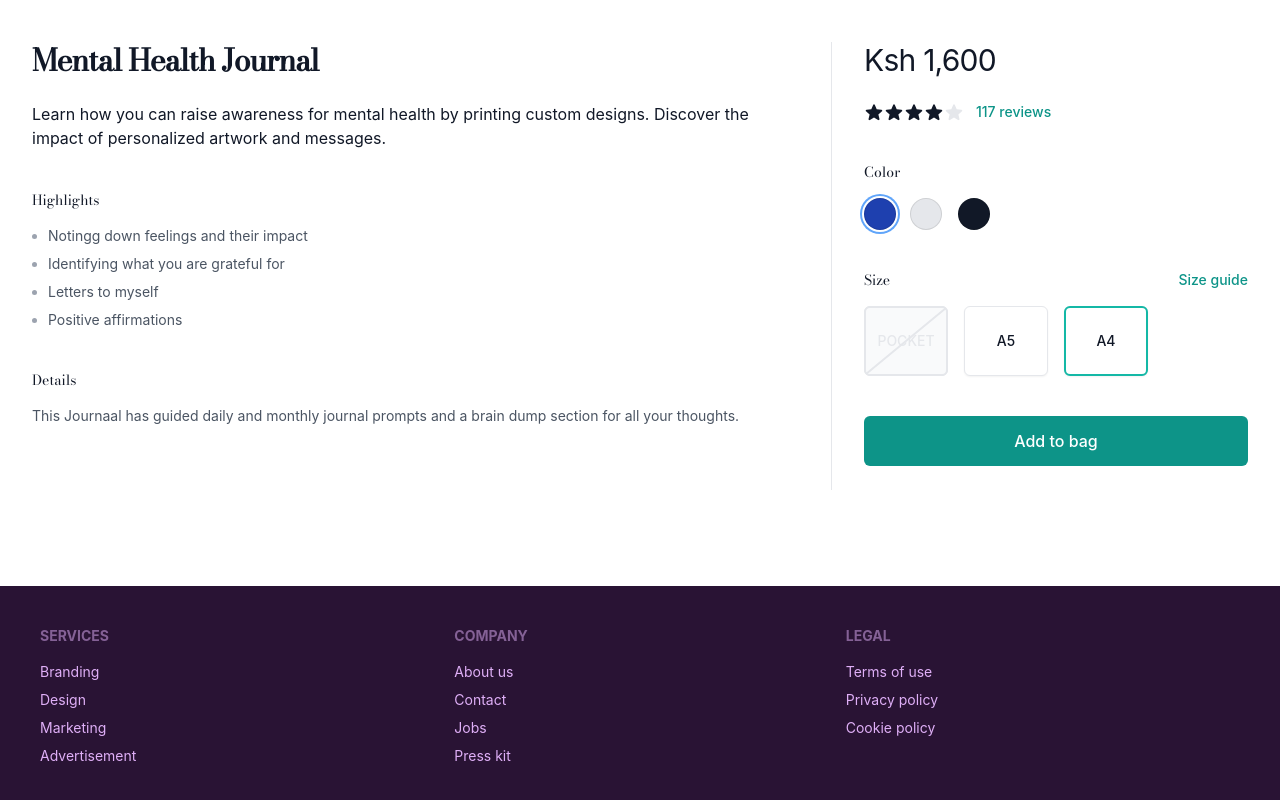
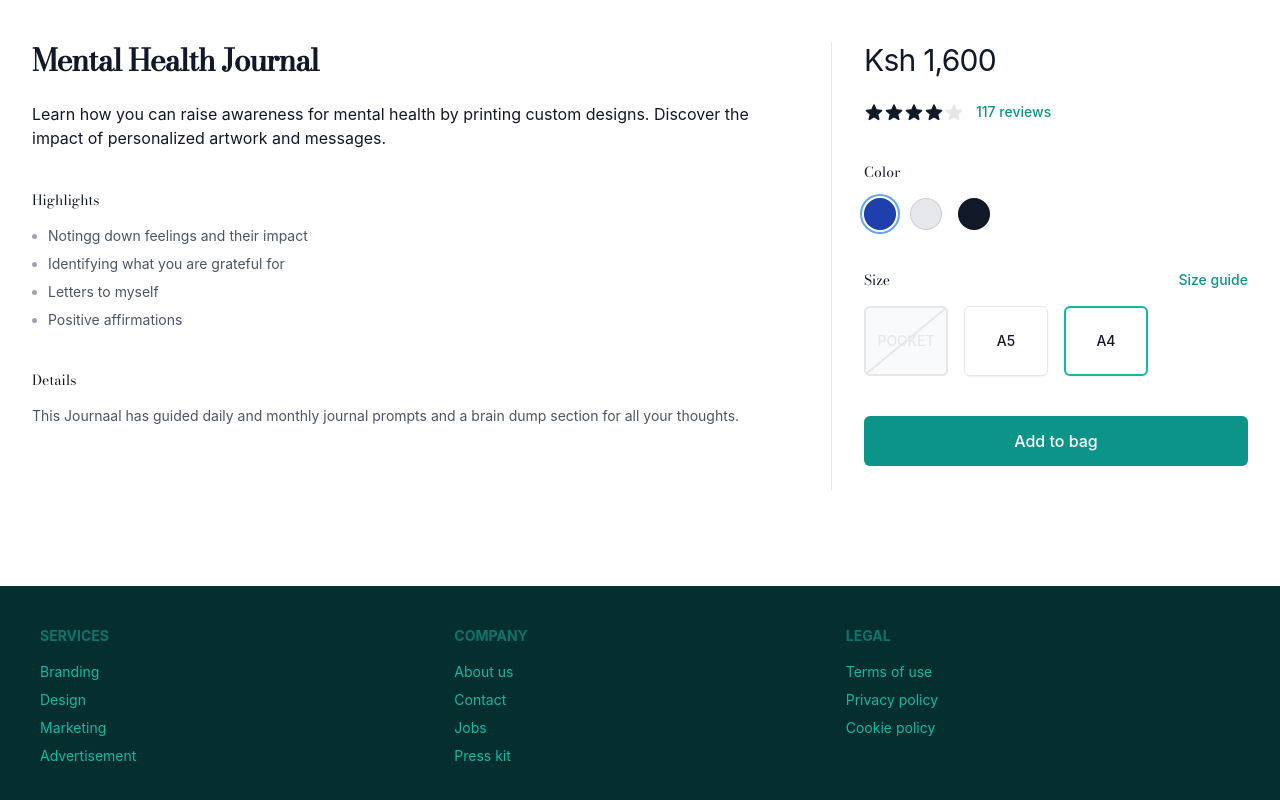
Before and after one commit to meggiddy/zahli-designs, a React (Create React App) app: page /product in a window 1280 px wide. Shown: the part 730-1530 px from the top of the page. Built offline with nearby package versions, Linux system fonts and the light colour scheme.

Commit message:
working on the brand color

```diff
--- a/src/App.css
+++ b/src/App.css
@@ -39,8 +39,9 @@
 .blogBg{
   background-image: url("/public/bg.jpg");
 }
+
 .shopBg{
-  background-image: url("/public/shopbg2.jpg");
+  background-color: #04c6b97f;
 }
 h1,h2,h3,h4,h5,h6{
   font-family:'Bodoni Moda';
@@ -48,3 +49,6 @@ h1,h2,h3,h4,h5,h6{
 .bg1{
 background-image: url('/public/bg1.jpg');
 }
+/* body{
+  background-color: #61fbf1;
+} */
--- a/src/App.js
+++ b/src/App.js
@@ -13,6 +13,7 @@ import Shop from "./components/Shop";
 import Services from "./components/Services";
 import UploadPicture from "./components/UploadPicture";
 import ProductLanding from "./components/ProductLanding";
+import ScrollToTop from "./components/ScrollToTop";
 
 function App() {
   return (
@@ -20,6 +21,7 @@ function App() {
       <>
         {/* <Login /> */}
         <NavBar />
+        <ScrollToTop/>
         <Routes>
           <Route path="/" element={<HomePage />} />
           <Route path="/about" element={<About />} />
--- a/src/components/CarouselImages.jsx
+++ b/src/components/CarouselImages.jsx
@@ -35,7 +35,7 @@ function CarouselImages() {
               <p className="text-gray-600 py-4">{slide.description}</p>
               <div
                 onClick={() => navigate("/shop")}
-                className="btn text-teal-500"
+                className="btn text-teal-300 bg-teal-950"
               >
                 SHOP NOW
               </div>
--- a/src/components/Footer.jsx
+++ b/src/components/Footer.jsx
@@ -1,25 +1,25 @@
 function Footer() {
   return (
-    <footer className="footer p-10 bg-neutral text-neutral-content">
+    <footer className="footer bg-teal-950 p-10 text-neutral-content">
       <div>
-        <span className="footer-title">Services</span>
-        <a className="link link-hover">Branding</a>
-        <a className="link link-hover">Design</a>
-        <a className="link link-hover">Marketing</a>
-        <a className="link link-hover">Advertisement</a>
+        <span className="footer-title text-teal-500">Services</span>
+        <a className="link link-hover text-teal-500">Branding</a>
+        <a className="link link-hover text-teal-500">Design</a>
+        <a className="link link-hover text-teal-500">Marketing</a>
+        <a className="link link-hover text-teal-500">Advertisement</a>
       </div>
       <div>
-        <span className="footer-title">Company</span>
-        <a className="link link-hover">About us</a>
-        <a className="link link-hover">Contact</a>
-        <a className="link link-hover">Jobs</a>
-        <a className="link link-hover">Press kit</a>
+        <span className="footer-title text-teal-500">Company</span>
+        <a className="link link-hover text-teal-500">About us</a>
+        <a className="link link-hover text-teal-500">Contact</a>
+        <a className="link link-hover text-teal-500">Jobs</a>
+        <a className="link link-hover text-teal-500">Press kit</a>
       </div>
       <div>
-        <span className="footer-title">Legal</span>
-        <a className="link link-hover">Terms of use</a>
-        <a className="link link-hover">Privacy policy</a>
-        <a className="link link-hover">Cookie policy</a>
+        <span className="footer-title text-teal-500">Legal</span>
+        <a className="link link-hover text-teal-500">Terms of use</a>
+        <a className="link link-hover text-teal-500">Privacy policy</a>
+        <a className="link link-hover text-teal-500">Cookie policy</a>
       </div>
     </footer>
   );
--- a/src/components/Offer.jsx
+++ b/src/components/Offer.jsx
@@ -4,11 +4,11 @@ function Offer() {
   const navigate = useNavigate();
   return (
     <div className="bg-white py-10">
-      <h2 className="text-2xl pt-10 pb-2 text-center font-bold tracking-tight text-gray-900">
+      <h2 className="text-3xl pt-10 pb-4 text-center font-bold tracking-tight text-gray-900">
         What makes Zahli Designs Unique...
       </h2>
-      <p className="text-center text-yellow-400 pb-6">CUSTOMIZABLE PLANNERS</p>
-      <div className="flex justify-between relative overflow-hidden">
+      <p className=" text-2xl text-center text-teal-400 pb-6">CUSTOMIZABLE PLANNERS</p>
+      <div className="flex justify-between relative overflow-hidden gap-4 mx-4 pb-6">
         {offers.map((offer, index) => {
           if (offer.type === "trending") {
             return (
--- /dev/null
+++ b/src/components/ScrollToTop.jsx
@@ -0,0 +1,39 @@
+import React, { useState, useEffect } from 'react';
+import { AiOutlineUp } from 'react-icons/ai';
+import { useLocation } from 'react-router-dom';
+
+const ScrollToTop = () => {
+  const { pathname } = useLocation();
+  const [isVisible, setIsVisible] = useState(false);
+
+  const toggleVisibility = () => {
+    if (window.pageYOffset > 300) {
+      setIsVisible(true);
+    } else {
+      setIsVisible(false);
+    }
+  };
+
+  const scrollToTop = () => {
+    window.scrollTo({
+      top: 0,
+      behavior: "smooth"
+    });
+  };
+
+  useEffect(() => {
+    window.scrollTo(0, 0);
+    window.addEventListener('scroll', toggleVisibility);
+    return () => window.removeEventListener('scroll', toggleVisibility);
+  }, [pathname]);
+
+  return (
+    isVisible && (
+      <div onClick={scrollToTop}>
+        <AiOutlineUp />
+      </div>
+    )
+  );
+};
+
+export default ScrollToTop;
--- a/src/components/UploadPicture.jsx
+++ b/src/components/UploadPicture.jsx
@@ -62,7 +62,7 @@ function UploadPicture() {
     <>
       <div
         className="relative min-h-screen flex items-center justify-center py-12 px-4 bg-slate-100"
-        style={{ backgroundImage: "url('389.jpg')" }}
+        style={{ backgroundColor: "#04c6b97f" }}
       >
         <h1 className="absolute top-5 mt-5 text-3xl font-bold text-white">
           Upload Picture
@@ -91,7 +91,7 @@ function UploadPicture() {
                   <p className="pointer-none text-white ">
                     <span className="text-sm">Drag and drop</span> files here{" "}
                     <br /> or{" "}
-                    <a href="" id="" className="text-teal-400 hover:underline">
+                    <a href="" id="" className="text-teal-600 hover:underline">
                       select a file
                     </a>{" "}
                     from your computer
```
